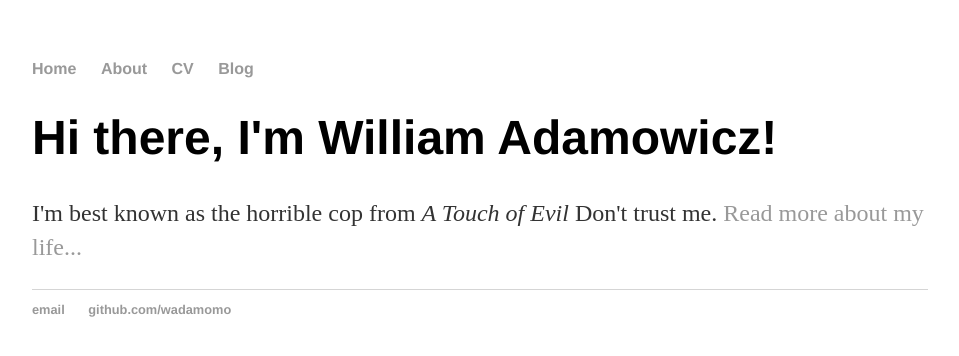
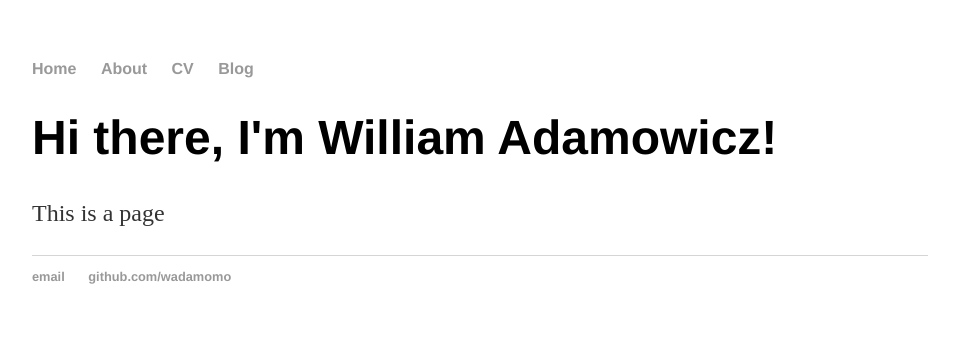
Before and after one commit to WADAMOMO/wadamomo.github.io, a Jekyll site: the page built from index.html, in a window 1280 px wide. Shown: the top 356 px of the page, without its empty margins (160-1119 px from the left). Built offline with Jekyll 4.4.1, drawn with Linux system fonts in a browser that asks for light colours.

Commit message:
Update index.html

```diff
--- a/index.html
+++ b/index.html
@@ -4,5 +4,5 @@ title: William Adamowicz
 ---
 <div class="blurb">
 	<h1>Hi there, I'm William Adamowicz!</h1>
-	<p>I'm best known as the horrible cop from <em>A Touch of Evil</em> Don't trust me. <a href="/about">Read more about my life...</a></p>
+	<p>This is a page</p>
 </div><!-- /.blurb -->
```
